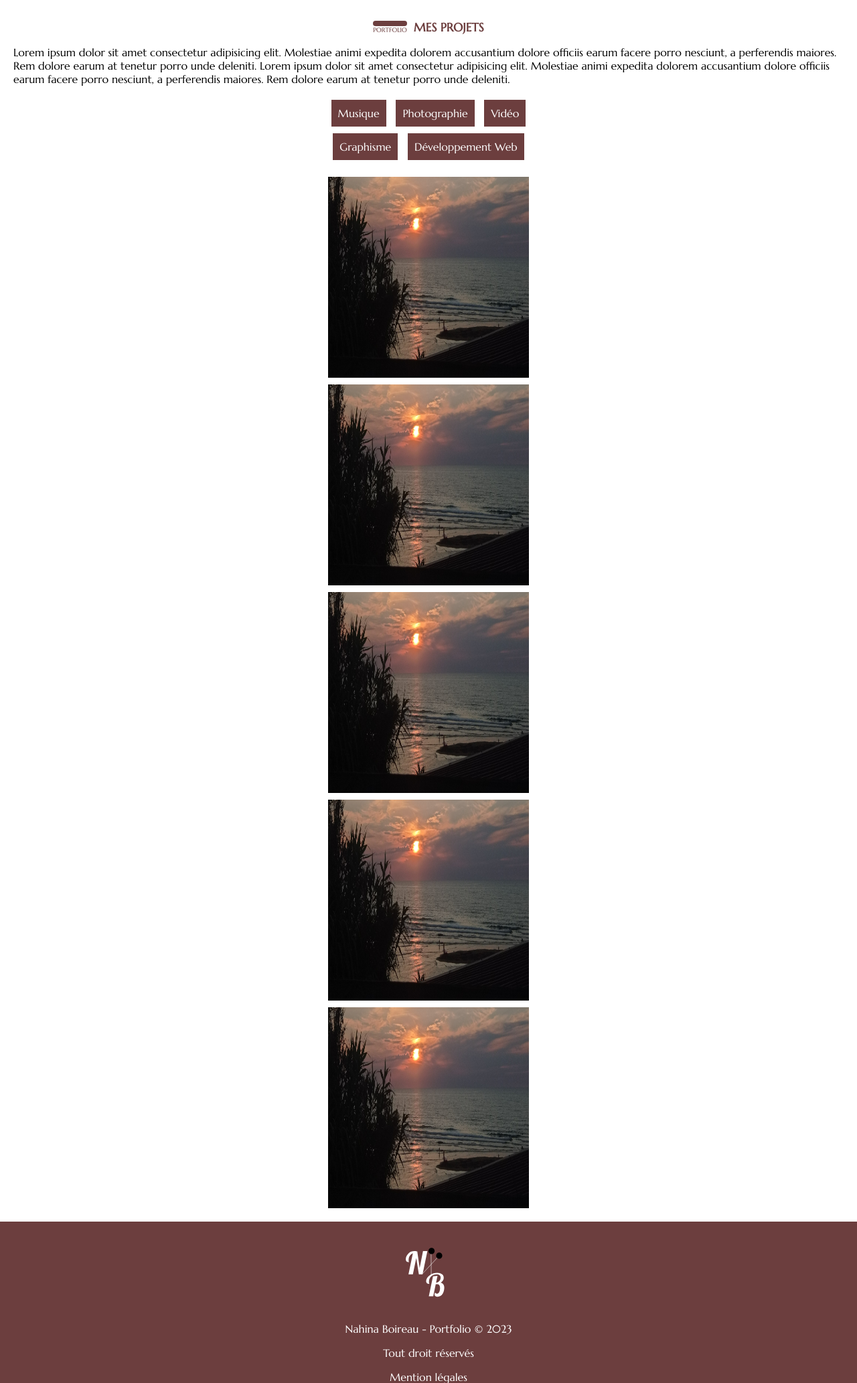
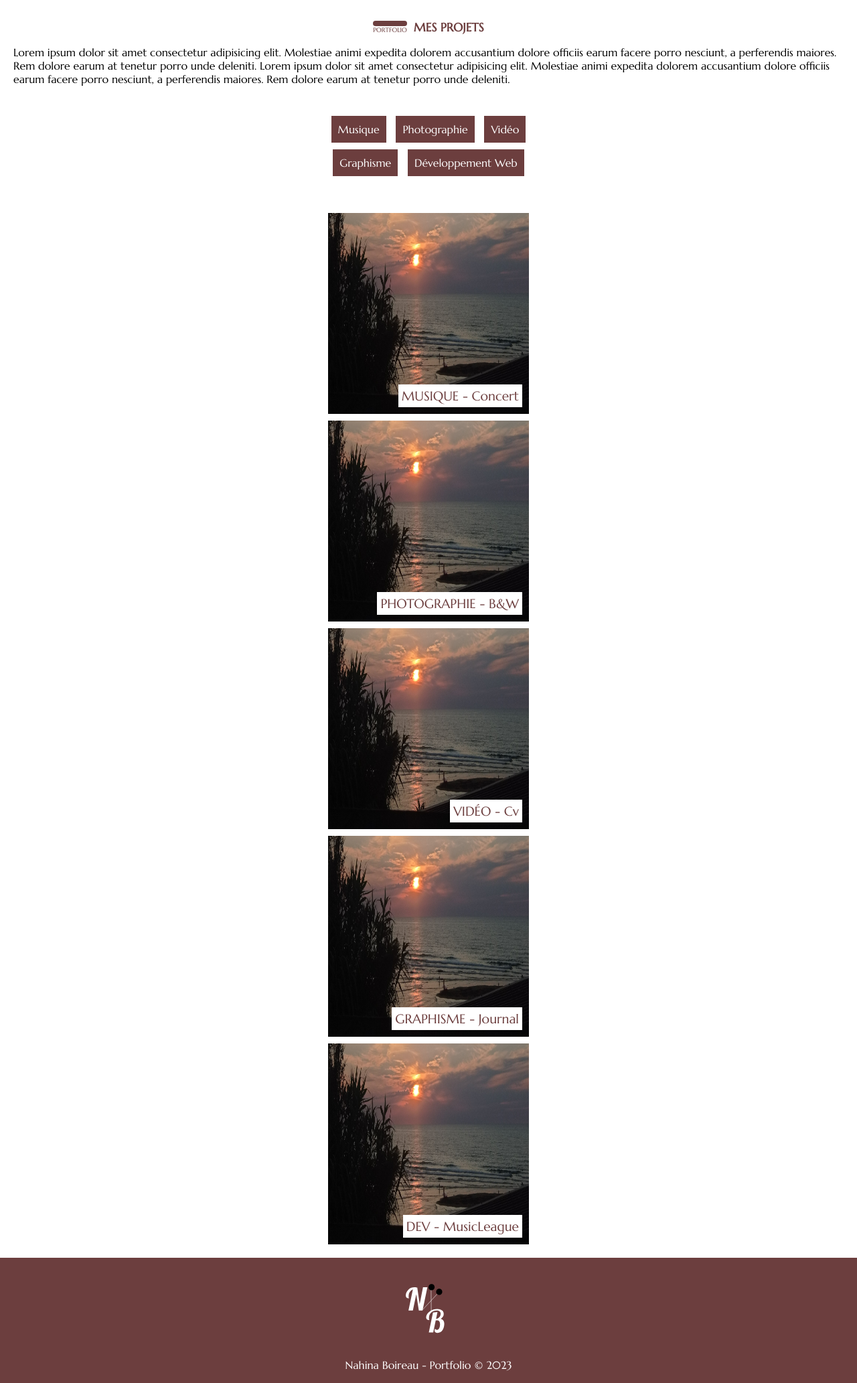
Before and after one commit to nahinaboireau/Portfolio, a PHP site: page /projet.html in a window 1280 px wide. Shown: the part 98-2163 px from the top of the page at 67% size. Run offline with PHP 8.4, Linux system fonts and the light colour scheme.

Commit message:
:art:
fin de la page tel projets

```diff
--- a/projet.css
+++ b/projet.css
@@ -101,6 +101,7 @@ div.bordure {
 
 /*lien pour les catégories */
 .categorie {
+    margin-top:40px;
     margin-bottom: 20px;
 }
 
@@ -117,9 +118,11 @@ div.bordure {
     display: inline-block; /* Set display to inline-block for proper alignment */
 }
 
-.tous-projets{
-    margin-bottom:20px;
+.tous-projets {
+    margin-top:50px;
+    margin-bottom: 20px;
 }
+
 .projet-associe .carre {
     width: 300px;
     height: 300px;
@@ -128,6 +131,7 @@ div.bordure {
     justify-content: center;
     margin: auto;
     margin-top: 10px;
+    position: relative; /* Ajouté pour positionner les spans */
 }
 
 .projet-associe .carre img {
@@ -135,8 +139,19 @@ div.bordure {
     height: 100%;
 }
 
-
-
+.nom-projet1,
+.nom-projet2,
+.nom-projet3,
+.nom-projet4,
+.nom-projet5{
+    position: absolute;
+    bottom: 10px;
+    right: 10px;
+    color: #6C3E3E;
+    font-size: 1.2em;
+    background-color: white;
+    padding: 5px;
+}
 
 
 
@@ -193,6 +208,12 @@ p{
     object-fit: contain;
 }
 
+.logo-footer{
+    width: 100px;
+    height: 100px;
+    margin-top:20px;
+
+}
 
 
 
--- a/projet.html
+++ b/projet.html
@@ -52,37 +52,39 @@
 
                 </div>
             </div>
+
             <div class="tous-projets">
                 <div class="projet-associe">
                     <div class="carre">
                         <img src="./images/image-accueil.jpg" alt="">
-                        <!-- <span>Dataviz /02</span>  -->
-                    </div>
-                </div>
-                <div class="projet-associe">
-                    <div class="carre">
-                        <img src="./images/image-accueil.jpg" alt="">
-                        <!-- <span class="nom-projet2">Dataviz /02</span> -->
-                    </div>
-                </div>
-                <div class="projet-associe">
-                    <div class="carre">
-                        <img src="./images/image-accueil.jpg" alt="">
-                        <!-- <span class="nom-projet3">Dataviz /02</span> -->
+                        <span class="nom-projet1">MUSIQUE - Concert</span>
                     </div>
 
                 </div>
                 <div class="projet-associe">
                     <div class="carre">
                         <img src="./images/image-accueil.jpg" alt="">
-                        <!-- <span class="nom-projet4">Dataviz /02</span> -->
+                        <span class="nom-projet2">PHOTOGRAPHIE - B&W</span>
+                    </div>
+                </div>
+                <div class="projet-associe">
+                    <div class="carre">
+                        <img src="./images/image-accueil.jpg" alt="">
+                        <span class="nom-projet3">VIDÉO - Cv</span>
                     </div>
 
                 </div>
                 <div class="projet-associe">
                     <div class="carre">
                         <img src="./images/image-accueil.jpg" alt="">
-                        <!-- <span class="nom-projet5">Dataviz /02</span> -->
+                        <span class="nom-projet4">GRAPHISME - Journal</span>
+                    </div>
+
+                </div>
+                <div class="projet-associe">
+                    <div class="carre">
+                        <img src="./images/image-accueil.jpg" alt="">
+                        <span class="nom-projet5">DEV - MusicLeague</span>
                     </div>
                 </div>
 
```
